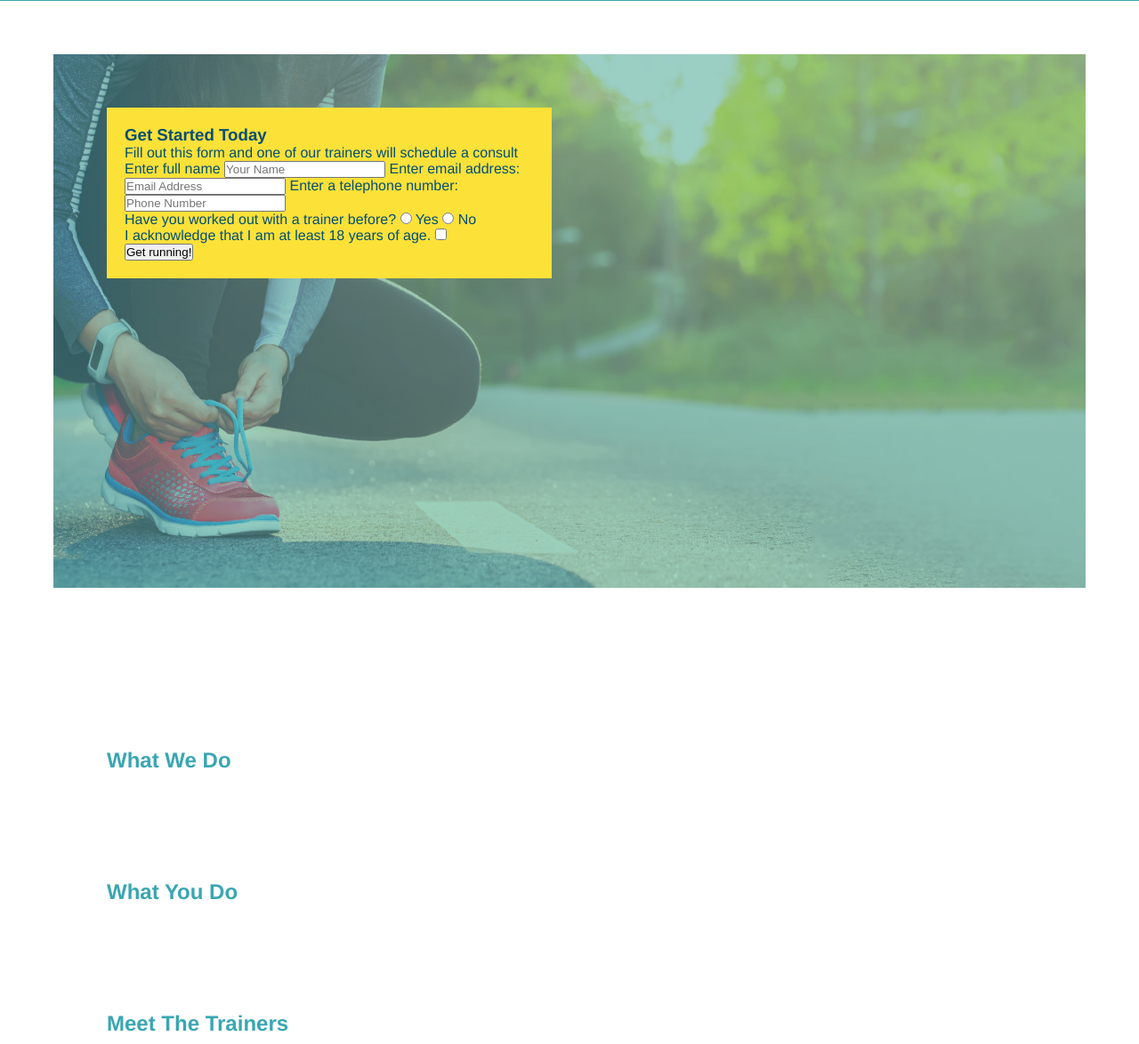
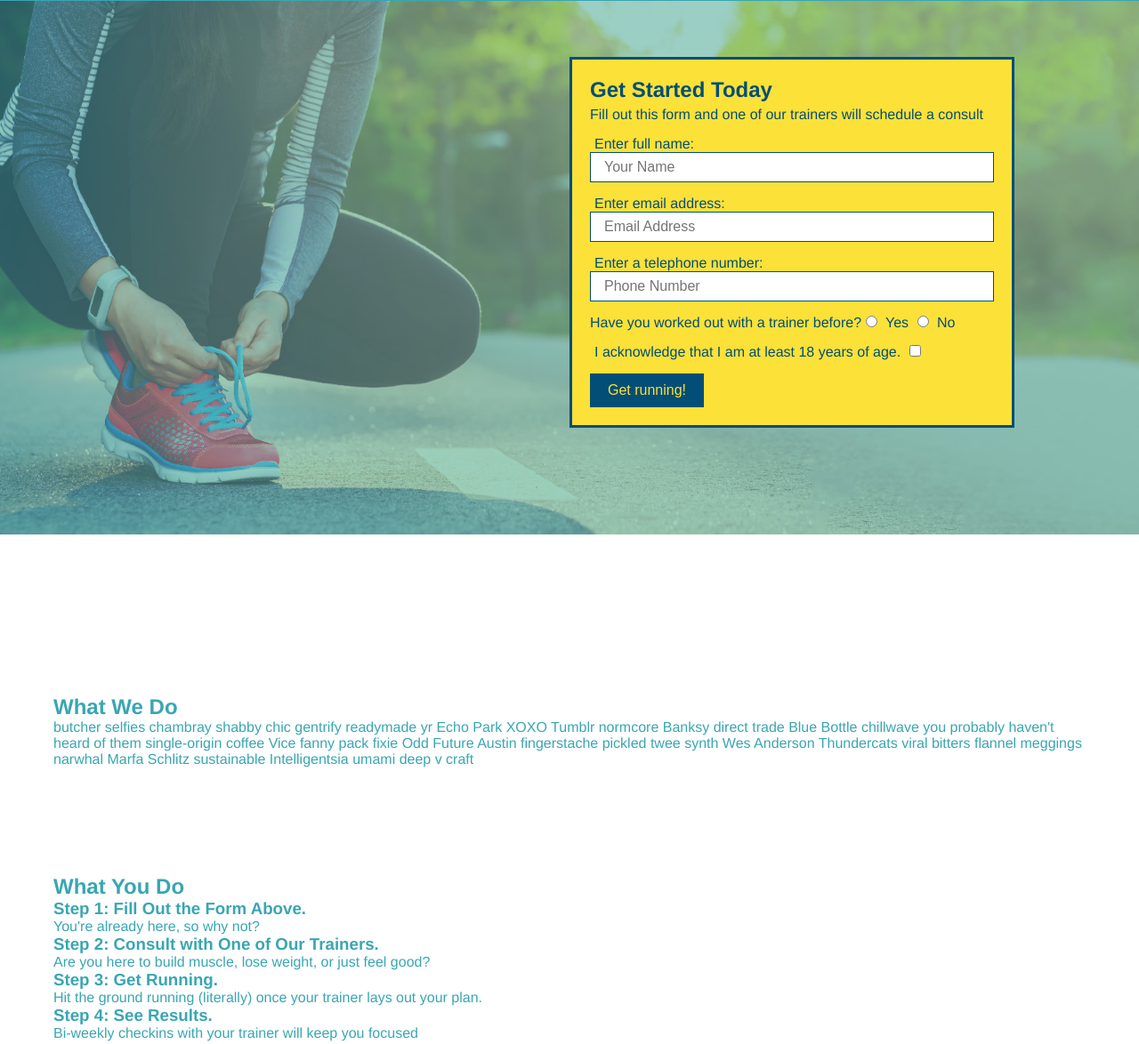
Before and after one commit to icknwauwa/run-buddy, a plain HTML site: page index.html in a window 1280 px wide. Shown: the part 81-1255 px from the top of the page at 89% size. Drawn offline with Linux system fonts and the light colour scheme.

Commit message:
css improvements

```diff
--- a/assets/css/style.css
+++ b/assets/css/style.css
@@ -58,6 +58,7 @@ footer a {
   }
 section {
     padding: 60px;
+
 }
 /* Hero Style Start */
 .hero {
@@ -65,6 +66,7 @@ section {
   height: 600px;
   background-size: cover;
   background-position: center;
+  position: relative;
 }
 /* Hero Style End */
   .hero-form {
@@ -73,3 +75,47 @@ section {
     width: 500px;
     color: #024e76;
   }
+.hero-form {
+    border: solid 3px #024e76
+}
+.hero-form {
+  border: 3px solid #024e76;
+  background-color: #fce138;
+  padding: 20px;
+  width: 500px;
+  color: #024e76;
+  position: absolute;
+  bottom: 120px;
+  right: 140px;
+}
+.hero-form p {
+  margin: 5px 0 15px 0;
+}
+.hero-form h3 {
+  font-size: 24px;
+  margin: 0;
+}
+
+.hero-form p {
+  margin: 5px 0 15px 0;
+}
+
+.form-input {
+  border: 1px solid #024e76;
+  display: block;
+  padding: 7px 15px;
+  font-size: 16px;
+  color: #024e76;
+  width: 100%;
+  margin-bottom: 15px;
+}
+.hero-form label {
+  margin: 0 5px;
+}
+.hero-form button {
+  color: #fce138;
+  background-color: #024e76;
+  border: none;
+  padding: 10px 20px;
+  font-size: 16px;
+}
--- a/index.html
+++ b/index.html
@@ -33,20 +33,21 @@
     </nav>
   </header>
 <!--hero section-->
-  <section>
   <section class="hero">
-    <div>
     <div class="hero-form">
       <h3>Get Started Today</h3>
       <p>Fill out this form and one of our trainers will schedule a consult</p>
     <!-- Add form element -->
     <form>
-        <label for="name">Enter full name</label>
-        <input type="text" placeholder="Your Name" name="name" id="name"/>
+      <label for="name">Enter full name:</label>
+      <input type="text" placeholder="Your Name" name="name" id="name" class="form-input">
+
       <label for="email">Enter email address:</label>
-        <input type="email" placeholder="Email Address" name="email" id="email" />
+      <input type="text" placeholder="Email Address" name="email" id="email" class="form-input">
+
       <label for="phone">Enter a telephone number:</label>
-        <input type="tel" placeholder="Phone Number" name="phone" id="phone"/>
+      <input type="text" placeholder="Phone Number" name="phone" id="phone" class="form-input">
+
         <p> Have you worked out with a trainer before?
             <input type="radio" name="trainer-confirm" id="trainer-yes" />
             <label for="trainer-yes">Yes</label>
@@ -72,13 +73,36 @@
   </section>
 
   <!-- "what we do" section -->
-  <section>
+  <section id="what-we-do">
   <h2>What We Do</h2>
+  <p>
+    butcher selfies chambray shabby chic gentrify readymade yr Echo Park XOXO Tumblr normcore Banksy direct trade Blue Bottle chillwave you probably haven't heard of them single-origin coffee Vice fanny pack fixie Odd Future Austin fingerstache pickled twee synth Wes Anderson Thundercats viral bitters flannel meggings narwhal Marfa Schlitz sustainable Intelligentsia umami deep v craft
+  </p>
 </section>
 
 <!-- "what you do" section -->
-  <section>
+<section id="what-you-do">
   <h2>What You Do</h2>
+
+  <div>
+    <h3>Step 1: Fill Out the Form Above.</h3>
+    <p>You're already here, so why not?</p>
+  </div>
+
+  <div>
+    <h3>Step 2: Consult with One of Our Trainers.</h3>
+    <p>Are you here to build muscle, lose weight, or just feel good?</p>
+  </div>
+
+  <div>
+    <h3>Step 3: Get Running.</h3>
+    <p>Hit the ground running (literally) once your trainer lays out your plan.</p>
+  </div>
+
+  <div>
+    <h3>Step 4: See Results.</h3>
+    <p>Bi-weekly checkins with your trainer will keep you focused</p>
+  </div>
 </section>
 
   <!-- "meet the trainers" section -->
```
Lines whose indentation alone changed are shown as unchanged.
